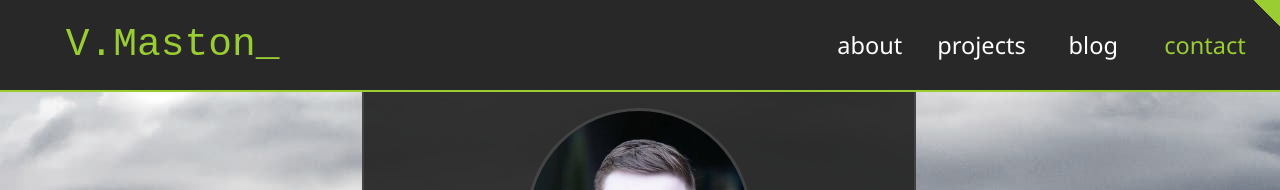
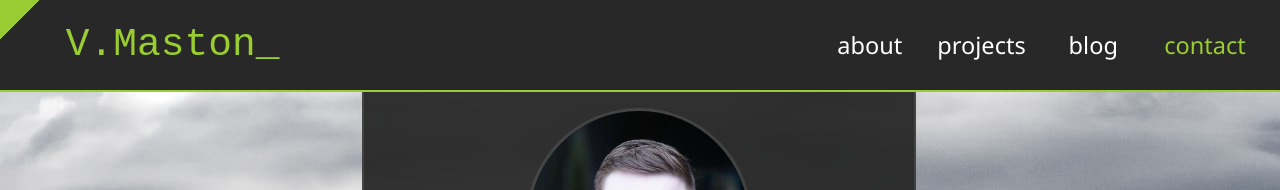
Before and after one commit to VMaston/vmaston.github.io, a Jekyll site: the page built from contact.md, in a window 1280 px wide. Shown: the top 190 px of the page. Built offline with Jekyll 4.4.1, drawn with Linux system fonts in a browser that asks for light colours.

Commit message:
move color selection to the left

```diff
--- a/assets/css/styles.css
+++ b/assets/css/styles.css
@@ -93,11 +93,11 @@ button {
 .color-select {
   position: absolute;
   top: 0px;
-  right: 0px;
+  left: 0px;
 
   height: 2em;
   width: 2em;
-  background: linear-gradient(to top right, rgba(0, 0, 0, 0) 50%, var(--accent) 50.1%) no-repeat;
+  background: linear-gradient(to top left, rgba(0, 0, 0, 0) 50%, var(--accent) 50.1%) no-repeat;
   overflow: hidden;
 }
 
```
